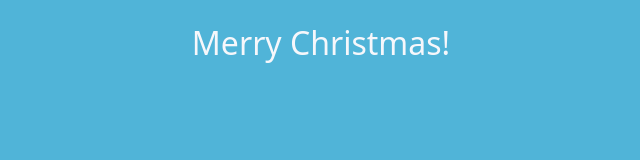
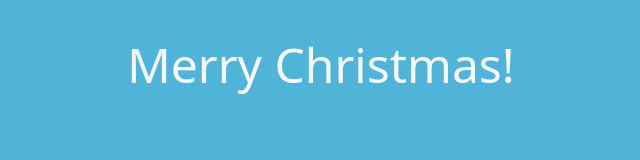
Before and after one commit to MiriamBautistaAlvarez/AnimacionDinamicaG5, a plain HTML site: page modelSnoopy/index.html in a window 1280 px wide. Shown: the whole page, without its empty margins (319-959 px from the left). Drawn offline with Linux system fonts and the light colour scheme; some packages are replaced by stand-ins of ours; a script that the page names is missing; a web font is replaced by a local one.

Commit message:
Update index.html

```diff
--- a/modelSnoopy/index.html
+++ b/modelSnoopy/index.html
@@ -16,7 +16,7 @@
         font-style: normal;
         text-align: center;
         color: #F6F7FB;
-        font-size: 48 px;
+        font-size: 48px;
       }
       body{
         background-color: #50B4D8;
```
